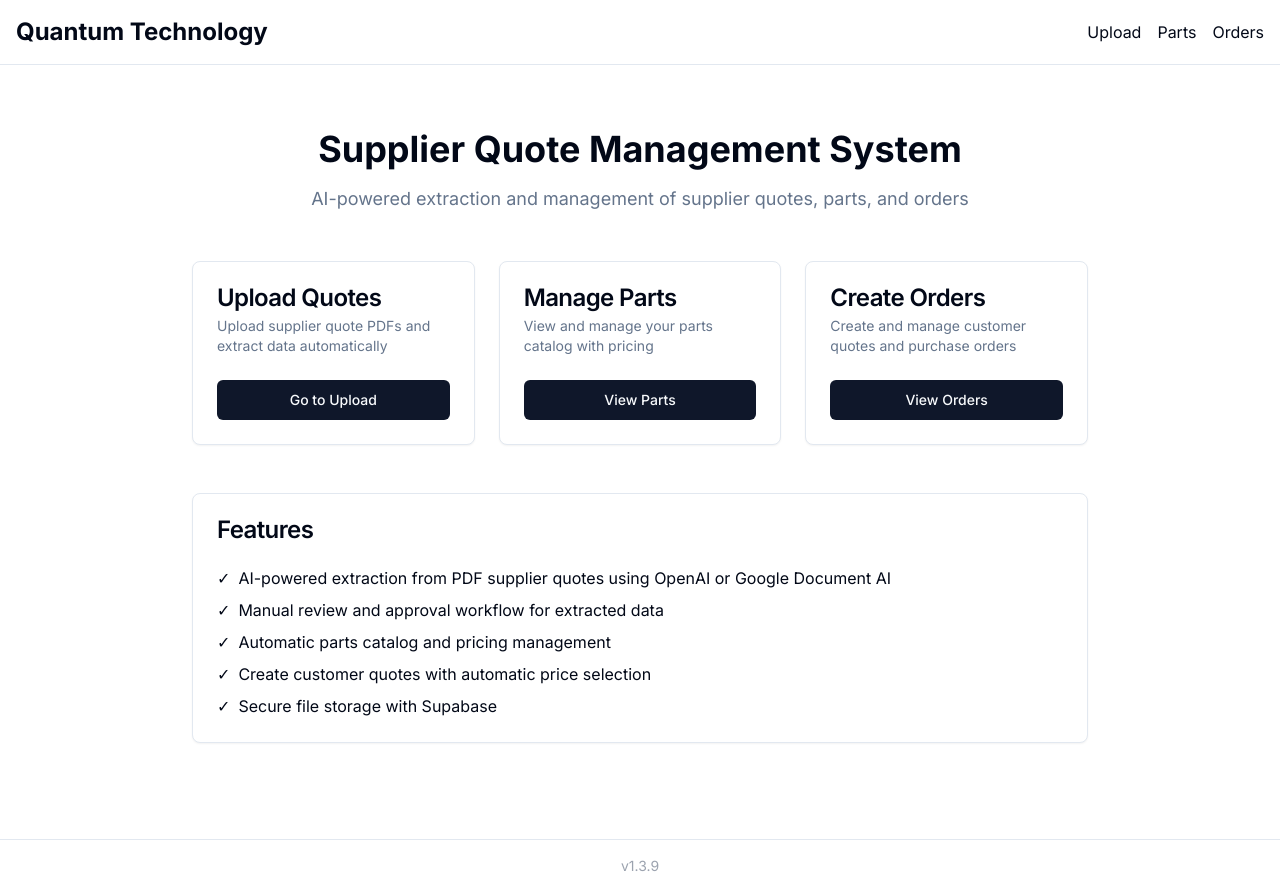
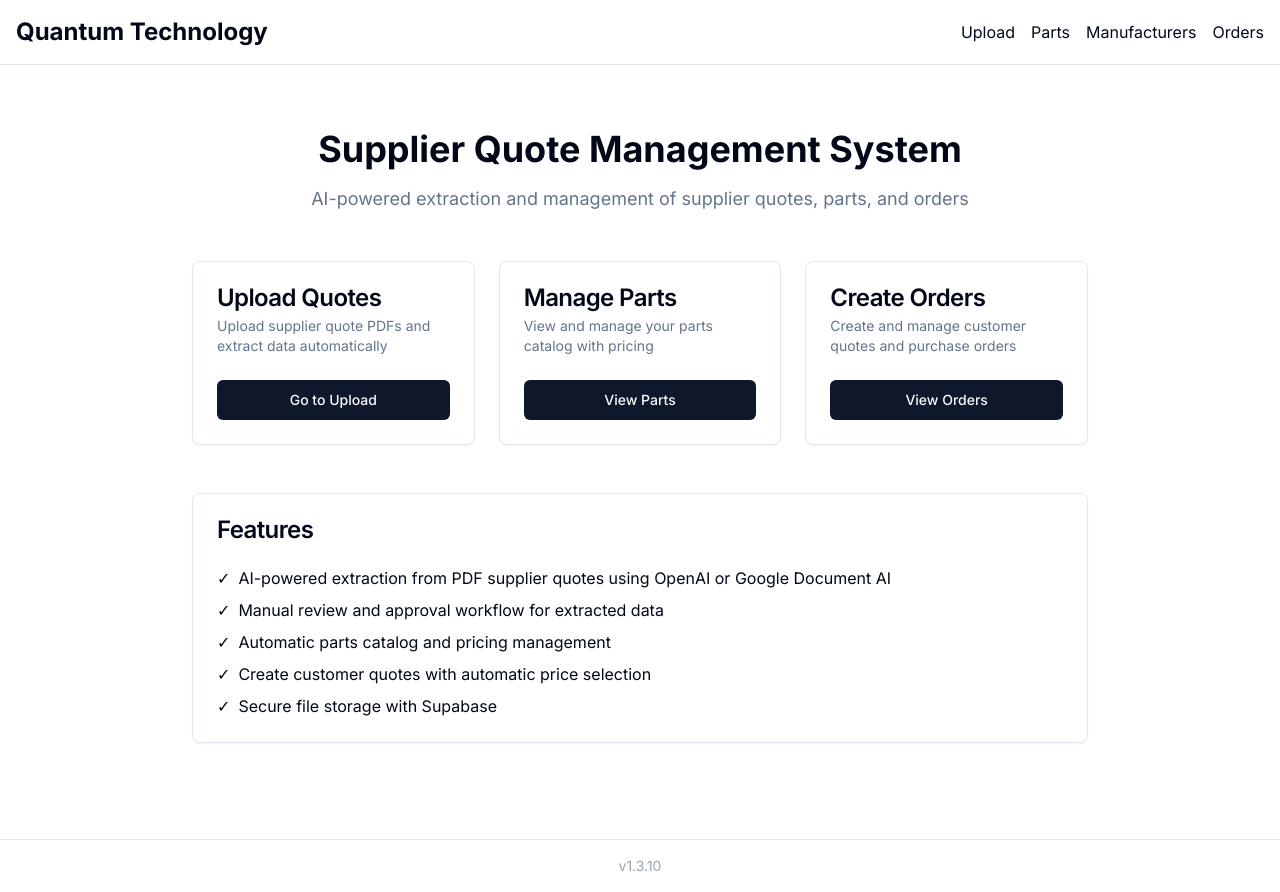
Before and after one commit to JamesPiers/Quantum-Technology-PartsV2, a Next.js app: page / in a window 1280 px wide. Built offline with nearby package versions, Linux system fonts and the light colour scheme.

Commit message:
Bump version to 1.3.10

```diff
--- a/app/layout.tsx
+++ b/app/layout.tsx
@@ -28,6 +28,7 @@ export default function RootLayout({
                   <div className="flex space-x-4">
                     <a href="/upload" className="hover:underline">Upload</a>
                     <a href="/parts" className="hover:underline">Parts</a>
+                    <a href="/manufacturers" className="hover:underline">Manufacturers</a>
                     <a href="/orders" className="hover:underline">Orders</a>
                   </div>
                 </div>
@@ -36,7 +37,7 @@ export default function RootLayout({
             <main className="flex-1">{children}</main>
             <footer className="border-t py-4 mt-8">
               <div className="container mx-auto px-4 text-center">
-                <p className="text-sm text-gray-400">v1.3.9</p>
+                <p className="text-sm text-gray-400">v1.3.10</p>
               </div>
             </footer>
           </div>
--- a/package.json
+++ b/package.json
@@ -1,6 +1,6 @@
 {
   "name": "quantum-technology-v2",
-  "version": "1.3.9",
+  "version": "1.3.10",
   "private": true,
   "scripts": {
     "dev": "next dev",
```
